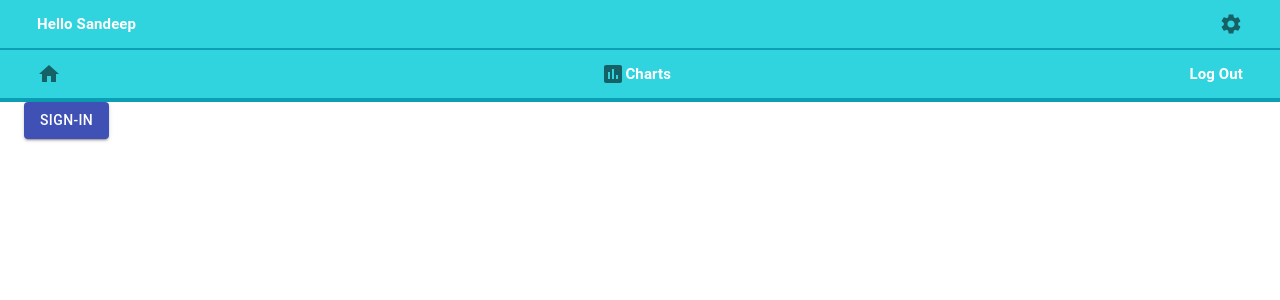
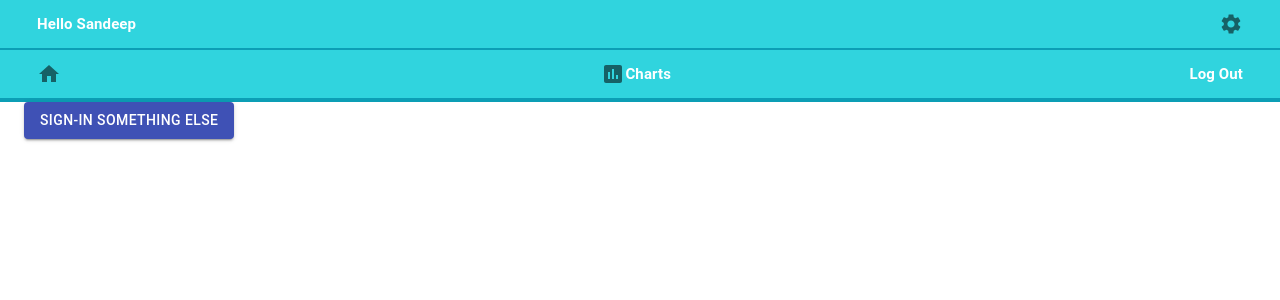
Before and after one commit to Igor-Orescanin/final_project, a React (Create React App) app in the folder client/: page /setting in a window 1280 px wide. Shown: the top 300 px of the page. Built offline with nearby package versions, Linux system fonts and the light colour scheme; no server answers.

Commit message:
something else

```diff
--- a/client/src/components/Setting/Setting.js
+++ b/client/src/components/Setting/Setting.js
@@ -28,7 +28,7 @@ const Setting = (props) => {
         variant="contained"
         color="primary"
         >
-        Sign-In
+        Sign-In something else
       </Button>
       </Container>
       </>
```
